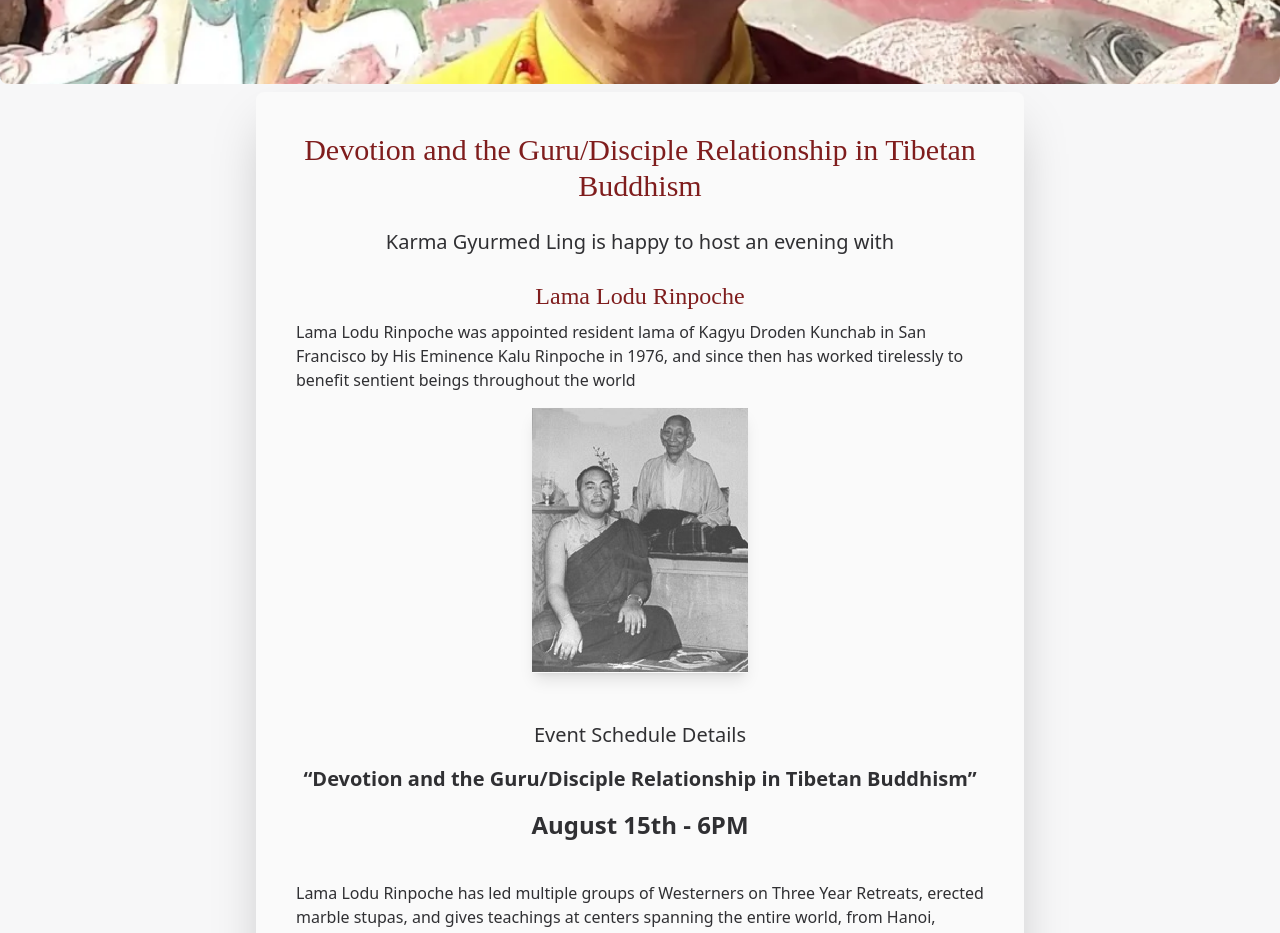
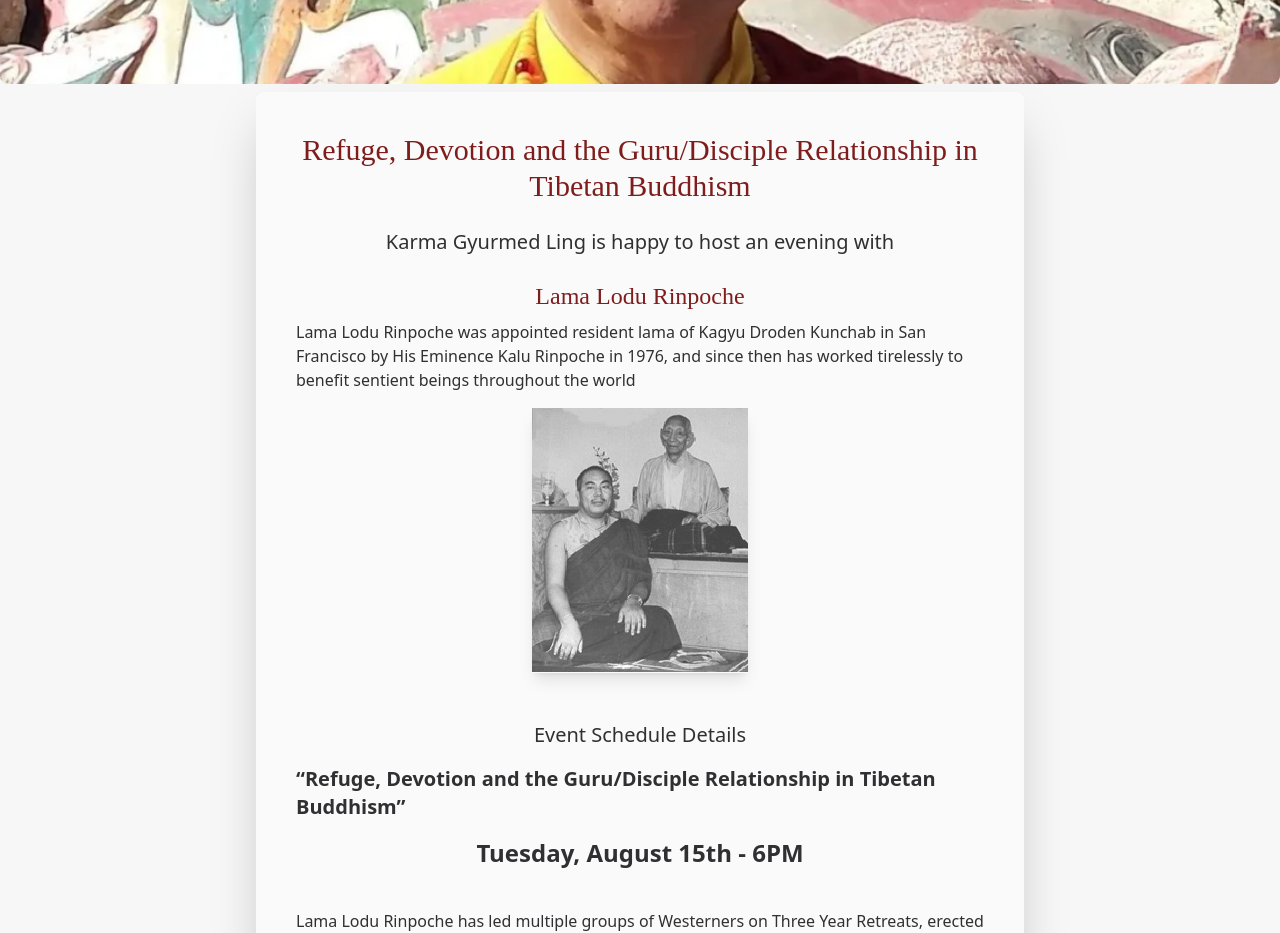
Before and after one commit to gevera/kgltorc, a SvelteKit app: page /registration in a window 1280 px wide. Shown: the part 460-1393 px from the top of the page. Built offline with nearby package versions, Linux system fonts and the light colour scheme; a web font is replaced by a local one.

Commit message:
Changed wording

```diff
--- a/src/routes/+page.svelte
+++ b/src/routes/+page.svelte
@@ -15,8 +15,8 @@
 <a
 	class="block bg-red-800 hover:bg-red-900 hover:shadow-md font-bold p-4 my-4 text-center text-xl text-white"
 	href="/registration"
-	>Attend "Devotion and the Guru/Disciple Relationship in Tibetan Buddhism" teachings by Lama Lodu
-	Rinpoche on 15th of August
+	>Attend "Refuge, Devotion and the Guru/Disciple Relationship in Tibetan Buddhism" teachings on 15th of August by Lama Lodu
+	Rinpoche
 </a>
 <Section id="main">
 	<h2 class="text-center text-3xl my-4">Welcome</h2>
--- a/src/routes/registration/+page.svelte
+++ b/src/routes/registration/+page.svelte
@@ -19,7 +19,7 @@
 />
 <Section id="main">
 	<h1 class="text-center text-3xl my-4 display-font text-primary">
-		Devotion and the Guru/Disciple Relationship in Tibetan Buddhism
+		Refuge, Devotion and the Guru/Disciple Relationship in Tibetan Buddhism
 	</h1>
 	<p class="my-6 text-xl text-center">Karma Gyurmed Ling is happy to host an evening with</p>
 	<h2 class="text-center text-2xl font-display text-primary">Lama Lodu Rinpoche</h2>
@@ -42,9 +42,9 @@
 		</div> -->
 		<div class="flex flex-col items-center">
 			<h3 class="text-xl font-semibold my-4">
-				“Devotion and the Guru/Disciple Relationship in Tibetan Buddhism”
+				“Refuge, Devotion and the Guru/Disciple Relationship in Tibetan Buddhism”
 			</h3>
-			<p class="font-bold text-2xl">August 15th - 6PM</p>
+			<p class="font-bold text-2xl">Tuesday, August 15th - 6PM</p>
 		</div>
 	</div>
 
```
